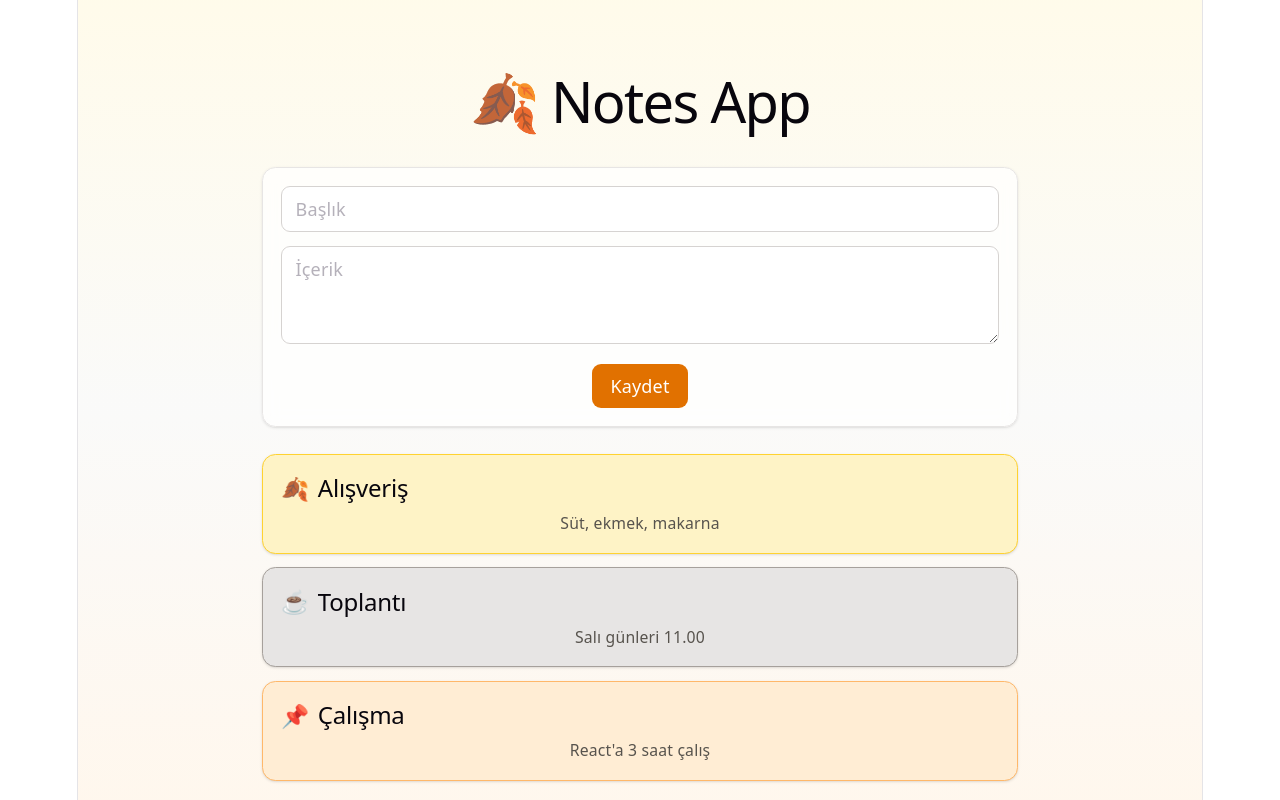
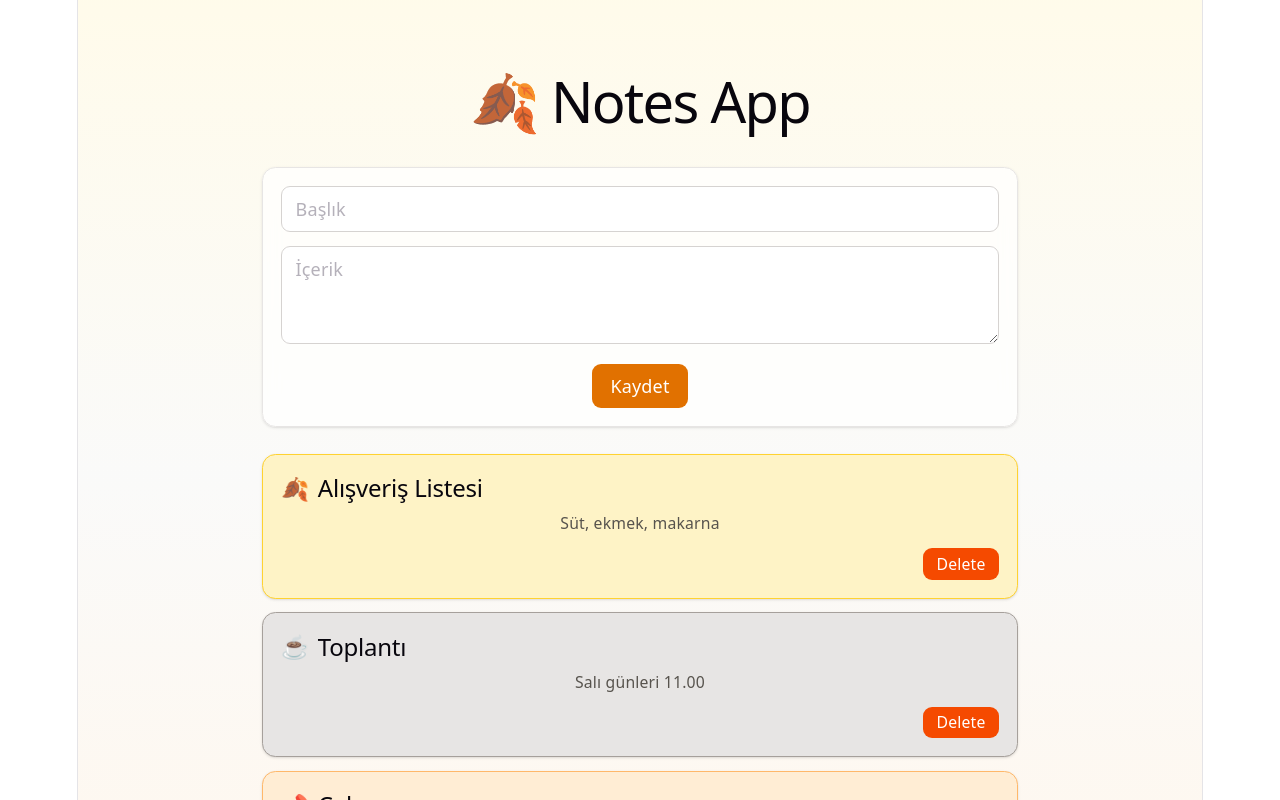
Before and after one commit to EniseAslan/Notes-App, a React (Vite) app in the folder notes-app/: page / in a window 1280 px wide. Shown: the top 800 px of the page. Built offline with nearby package versions, Linux system fonts and the light colour scheme.

Commit message:
feat: add delete button per note

```diff
--- a/notes-app/src/App.jsx
+++ b/notes-app/src/App.jsx
@@ -4,7 +4,7 @@ import NoteForm from "./components/NoteForm";
 function App() {
 
   const [notes,setNotes] = useState([
-    { id: 1, title: "Alışveriş", content: "Süt, ekmek, makarna" },
+    { id: 1, title: "Alışveriş Listesi", content: "Süt, ekmek, makarna" },
     { id: 2, title: "Toplantı", content: "Salı günleri 11.00" },
     { id: 3, title: "Çalışma", content: "React'a 3 saat çalış" },
   ]);
@@ -15,12 +15,16 @@ function App() {
     setNotes((prev) => [...prev, { id: Date.now(), ...form }]);
     setForm({ title: "", content: "" });
   };
+
+  const deleteNote=(id)=> {setNotes((prev)=>prev.filter((n)=>n.id !== id));};
+
+
   return (
     <div className="min-h-screen bg-gradient-to-b from-amber-50 via-stone-50 to-orange-50 p-8">
       <div className="max-w-2xl mx-auto">
         <h1 className="text-3xl font-bold text-stone-800 mb-6">🍂 Notes App</h1>
         <NoteForm form={form} onChange={setForm} onSave={saveNote} />
-        <NoteList notes={notes} />
+        <NoteList notes={notes} onDelete={deleteNote} />
       </div>
     </div>
   );
--- a/notes-app/src/components/NoteCard.jsx
+++ b/notes-app/src/components/NoteCard.jsx
@@ -1,4 +1,4 @@
-function NoteCard({ note, index }) {
+function NoteCard({ note, index,onDelete }) {
   const cardColors = [
     "bg-amber-100 border-amber-300",
     "bg-stone-200 border-stone-400",
@@ -15,6 +15,14 @@ function NoteCard({ note, index }) {
         {note.title}
       </h2>
       <p className="text-stone-600 text-sm">{note.content}</p>
+      <div className="flex justify-end mt-3">
+        <button
+          onClick={() => onDelete(note.id)}
+          className="text-sm px-3 py-1 rounded-lg bg-orange-600 text-white hover:bg-red-600 transition"
+        >
+          Delete
+        </button>
+      </div>
     </div>
   );
 }
--- a/notes-app/src/components/NoteList.jsx
+++ b/notes-app/src/components/NoteList.jsx
@@ -1,6 +1,6 @@
 import NoteCard from './NoteCard'
 
-function NoteList({notes}) {
+function NoteList({notes, onDelete}) {
    if (notes.length === 0) {
     return <p className="text-stone-500">Not bulunamadı.</p>;
   }
@@ -8,7 +8,7 @@ function NoteList({notes}) {
   return (
     <div className="space-y-3">
       {notes.map((note, index) => (
-        <NoteCard key={note.id} note={note} index={index} />
+        <NoteCard key={note.id} note={note} index={index} onDelete={onDelete}/>
       ))}
     </div>
   );
```
